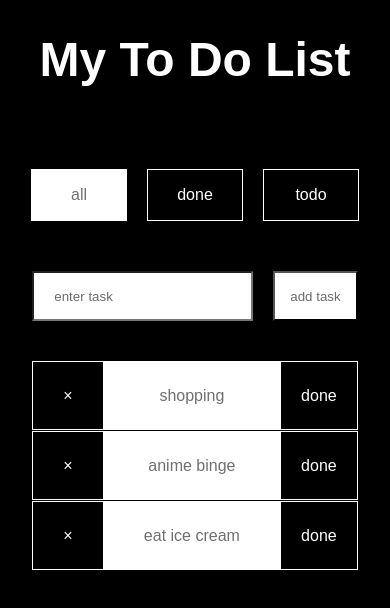
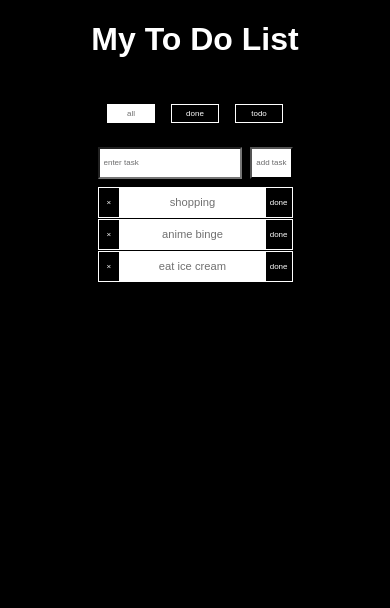
Before and after one commit to gmahima/ReactToDoList, a React (Create React App) app: page / in a window 390 px wide. Shown: the top 608 px of the page. Built offline with nearby package versions, Linux system fonts and the light colour scheme.

Commit message:
add media queries

```diff
--- a/src/App.js
+++ b/src/App.js
@@ -7,6 +7,9 @@ import RadioList from "./components/RadioList";
 const TitleText = styled.h1`
   color: white;
   font-size: 3em;
+  @media (max-width: 400px) {
+    font-size: 2em;
+  }
 `
 
 const Application = styled.div`
@@ -18,13 +21,20 @@ const Application = styled.div`
   align-content: start;
   background-color: black;
   display: grid;
-  grid-gap: 50px;
+  grid-gap: 3em;
+  @media(max-width: 400px) {
+    grid-gap: 1.5em;
+
+  }
 `;
 const Tasks = styled.div`
   display: grid;
   grid-template-columns: 0.5fr;
   justify-content: center;
-  grid-gap: 40px;
+  grid-gap: 0.5em;
+  @media (max-width: 400px) {
+    fgrid-template-columns: 0.1fr;
+  }
 
 `
 export default function ToDoList() {
--- a/src/components/AddTaskForm.js
+++ b/src/components/AddTaskForm.js
@@ -2,26 +2,41 @@ import React, { useContext } from "react";
 import { TaskContext } from "./context/index";
 import styled from "styled-components";
 const TextInput = styled.input`
-  padding: 20px;
+  padding: 1em;
   box-sizing: border-box;
   ::placeholder {
     color: #6c6c6d;
   }
   background-color: white;
   color: #6c6c6d;
+  @media(max-width: 400px) {
+    padding:0.5em;
+    font-size: 0.5em;
+
+  }
 `;
 const TaskForm = styled.form`
 text-align: center;
 display: grid;
 grid-template-columns: 1fr auto;
 justify-content: center;
-grid-gap: 20px;
-grid-auto-rows: 50px;
+grid-gap: 0.5em;
+grid-auto-rows: 3em;
+align-content: center;
+@media(max-width: 400px) {
+  grid-auto-rows: 2em;
+
+}
 
 `
 const Submit = styled(TextInput)`
 text-align: center;
-padding: 15px;
+padding: 1em;
+@media(max-width: 400px) {
+  padding:0.5em;
+  font-size: 0.5em;
+
+}
 
 
 `;
--- a/src/components/RadioList.js
+++ b/src/components/RadioList.js
@@ -9,7 +9,12 @@ display: grid;
 grid-template-columns: 6em 6em 6em;
 align-content: center;
 justify-content: center;
-grid-gap: 20px;
+grid-gap: 1em;
+@media(max-width: 400px) {
+  grid-template-columns: 3em 3em 3em;
+
+
+}
 
 `
 
@@ -22,6 +27,11 @@ color: ${({checked}) =>  (checked? '#707070': 'white')};
 &:hover {
   background-color: ${({checked}) =>  (checked? 'white': '#707070')};
   color: ${({checked}) =>  (checked? '#707070': 'white')};
+}
+@media(max-width: 400px) {
+  padding:0.5em;
+  font-size: 0.5em;
+
 }
 `
 
--- a/src/components/Task.js
+++ b/src/components/Task.js
@@ -10,6 +10,10 @@ const TaskName = styled.span`
   color: #707070;
   font-size: 1em;
   text-decoration: ${({checked}) =>  (checked? 'line-through': 'none')};
+  @media(max-width: 400px) {
+    font-size: 0.7em;
+
+  }
 `;
 
 const CloseButton = styled.button`
@@ -18,14 +22,19 @@ background: black;
 border: 1px solid white;
 text-align: center;
 text-decoration: none;
-font-size: 16px;
+font-size: 1em;
 cursor: pointer;
 align-self: stretch;
 justify-self: stretch;
-padding: 0 30px;
+padding: 0 2em;
 
 &:hover {
   background: #707070;
+
+}
+@media(max-width: 400px) {
+  padding:0 1em;
+  font-size: 0.5em;
 
 }
 
@@ -49,11 +58,16 @@ border: 1px solid white;
 display: grid;
 align-content: center;
 justify-content: space-around;
-padding: 20px;
+padding: 1em;
 cursor: pointer;
 grid-template-columns: 1fr;
 &:hover {
   background: #707070;
+
+}
+@media(max-width: 400px) {
+  padding:0.5em;
+  font-size: 0.5em;
 
 }
 `
--- a/src/components/TaskList.js
+++ b/src/components/TaskList.js
@@ -45,9 +45,12 @@ const TaskUl = styled.ul`
 list-style: none;
 display: grid;
 grid-template-columns: 1fr;
-grid-auto-rows: 70px;
+grid-auto-rows: 4em;
 margin: 0;
 padding: 0;
+@media(max-width: 400px) {
 
+  grid-auto-rows: 2em;
+}
 
 `
```
